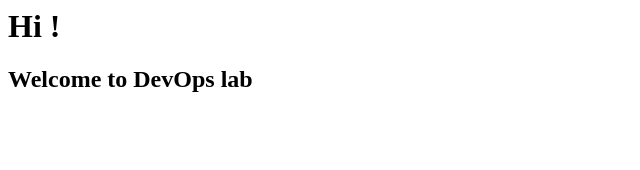
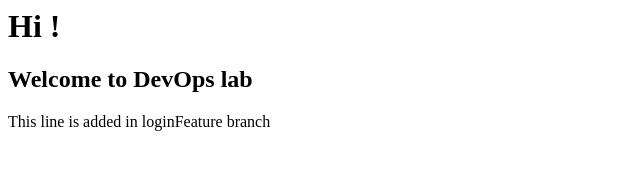
Before and after one commit to renukaA-08/myApp, a plain HTML site: page index.html in a window 1280 px wide. Shown: the whole page, without its empty margins (0-640 px from the left). Drawn offline with Linux system fonts and the light colour scheme.

Commit message:
Update index.html

```diff
--- a/index.html
+++ b/index.html
@@ -1,2 +1,3 @@
 <h1>Hi !</h1>
 <h2>Welcome to DevOps lab</h2>
+<p>This line is added in loginFeature branch</p>
```
